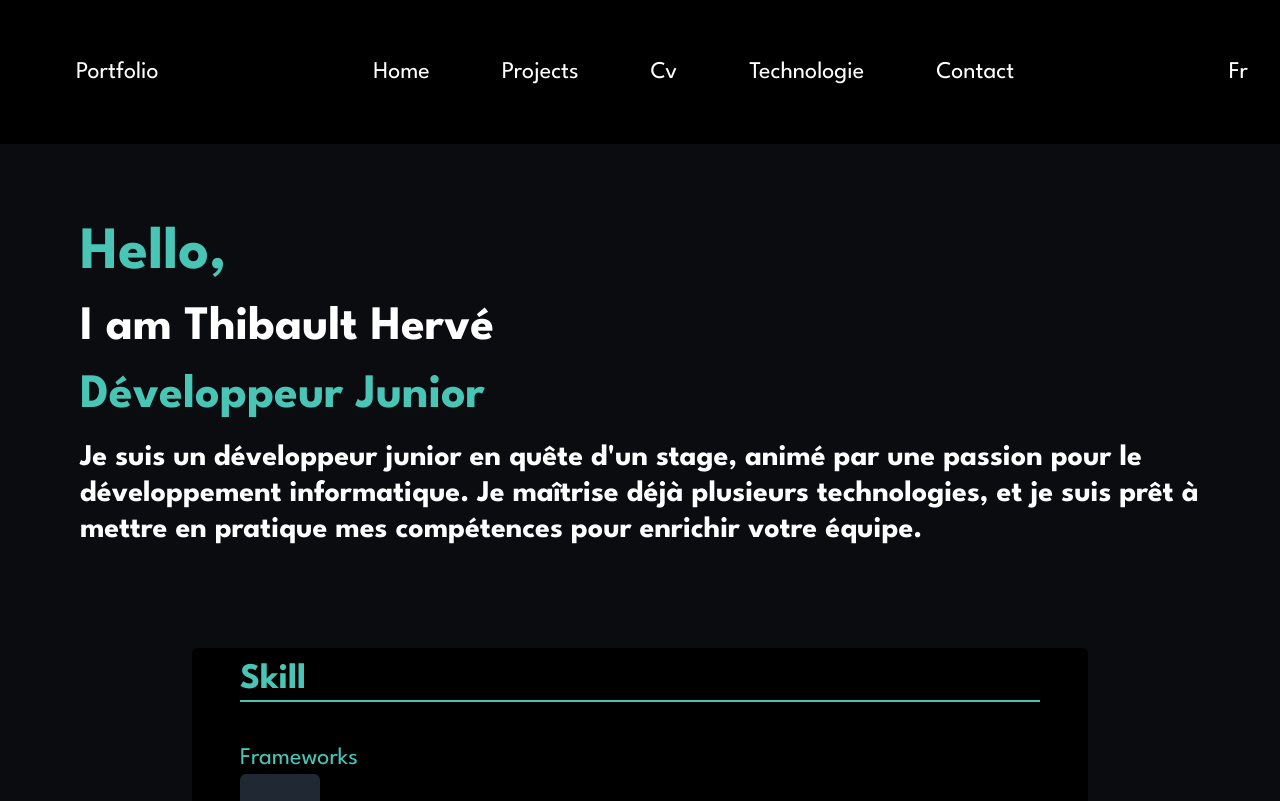
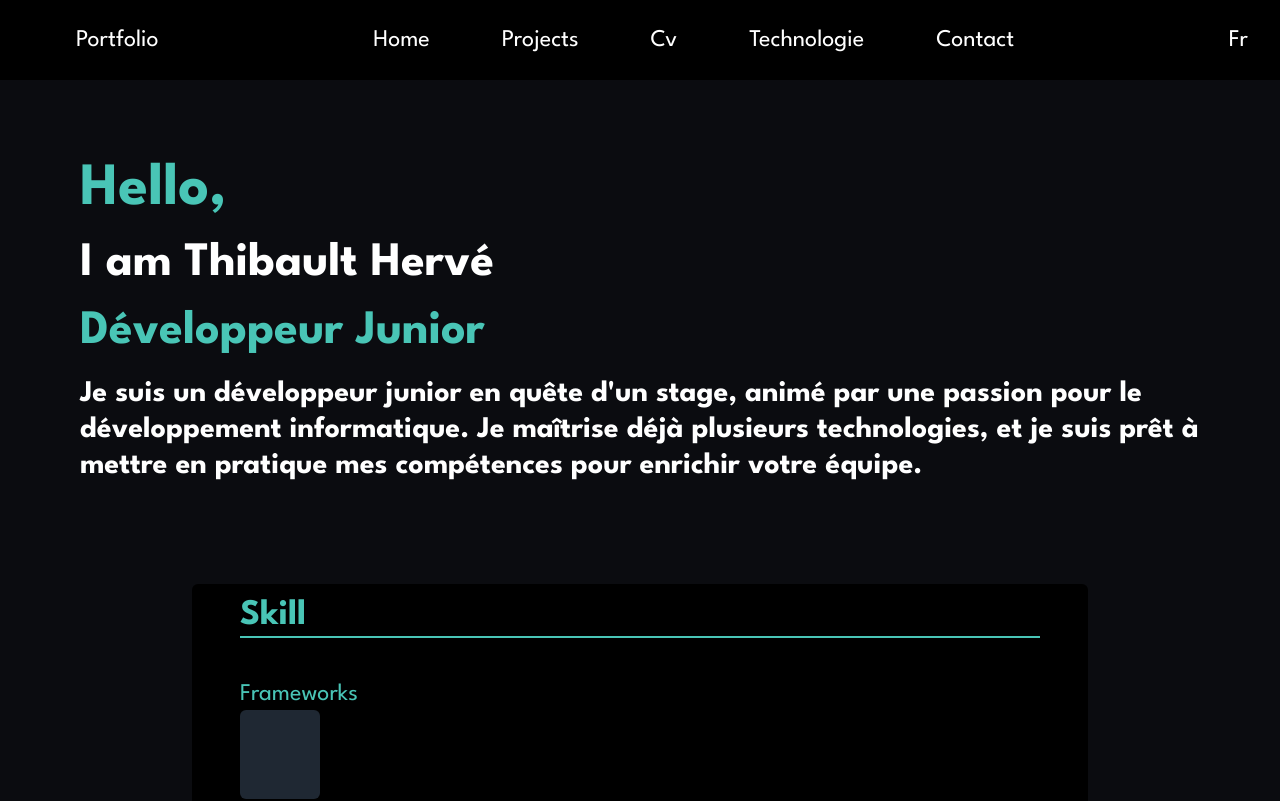
Before and after one commit to th-herve/portfolio, a React (Create React App) app: page / in a window 1280 px wide. Shown: the top 801 px of the page. Built offline with nearby package versions, Linux system fonts and the light colour scheme; some icons are missing; a web font is replaced by a local one.

Commit message:
Made navbar smaller in desktop

```diff
--- a/src/components/navbar.js
+++ b/src/components/navbar.js
@@ -22,7 +22,7 @@ export default function Navbar() {
 
         <ul
           className={`${!isNavOpen ? 'hidden' : ''}
-            absolute right-0 top-20 w-screen text-center text-2xl text-white backdrop-blur-xl md:static md:flex md:justify-center lg:p-8`}
+            absolute right-0 top-20 w-screen text-center text-2xl text-white backdrop-blur-xl md:static md:flex md:justify-center`}
         >
           {links.map((link, index) => (
             <li key={link + index} className="mb-12 md:mb-0">
```
